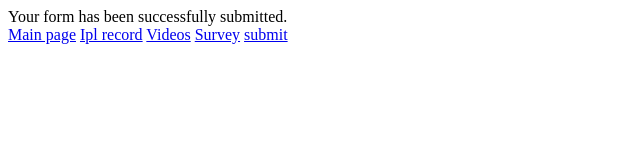
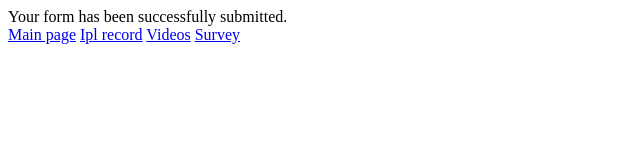
Before and after one commit to raishyam009/raishyam009.github.io, a plain HTML site: page submit.html in a window 1280 px wide. Shown: the full height of the page, 0-640 px from the left. Drawn offline with Linux system fonts and the light colour scheme.

Commit message:
Update submit.html

```diff
--- a/submit.html
+++ b/submit.html
@@ -8,8 +8,7 @@
     <a href="index.html">Main page</a>
     <a href="Ipl record.html">Ipl record</a>
     <a href="video.html">Videos</a>
-    <a href="survey.html">Survey</a>
-    <a href="submit.html">submit</a>
+     <a href="survey.html">Survey</a>
 
      </body>
 </html>
```
